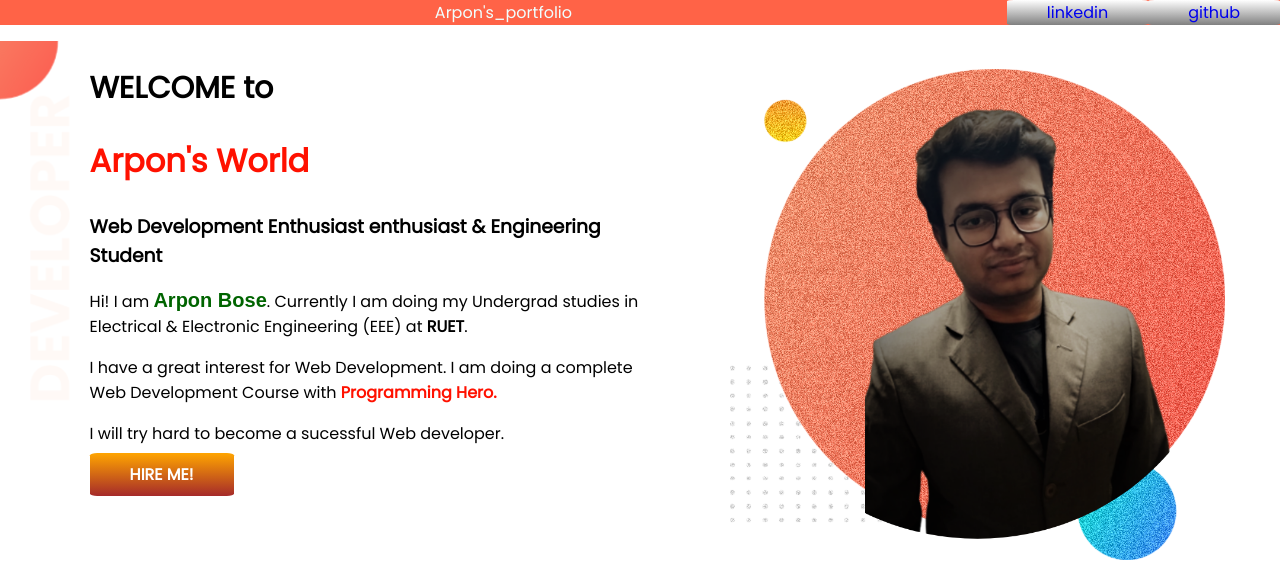
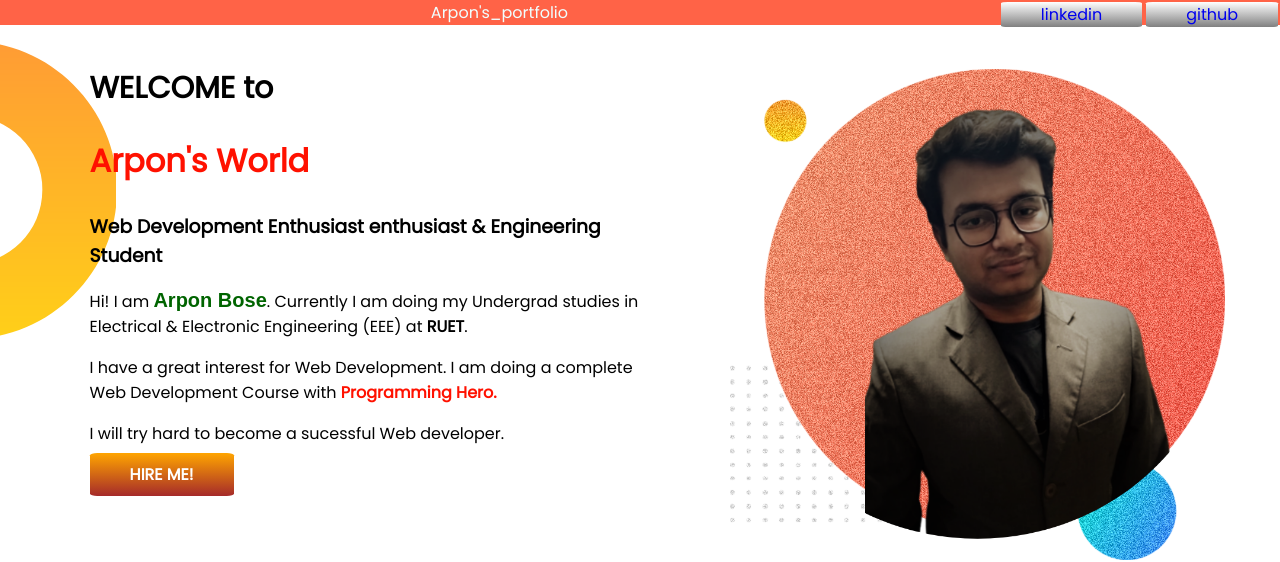
Before and after one commit to Arpon7/developer-portfolio, a plain HTML site: page index.html in a window 1280 px wide. Shown: the top 562 px of the page. Drawn offline with Linux system fonts and the light colour scheme.

Commit message:
minor changes

```diff
--- a/style.css
+++ b/style.css
@@ -14,6 +14,7 @@
   padding: 0px 40px;
   font-weight: 200;
   float: right;
+  margin: 2px;
 }
 body{
   /*background-image: linear-gradient(lime, yellow);*/
@@ -56,7 +57,7 @@ h1{
 }
 
 .top-banner{
-  background-image:url(images/top-banner.png);
+  background-image:url(images/dream-bg_1.png);
   background-repeat:no-repeat;
   margin-top: 0%;
 }
```
Also changed, not shown: images/dream-bg_z.png (added), images/exp-bg.png, images/exp-bg_5_7.png (added).
